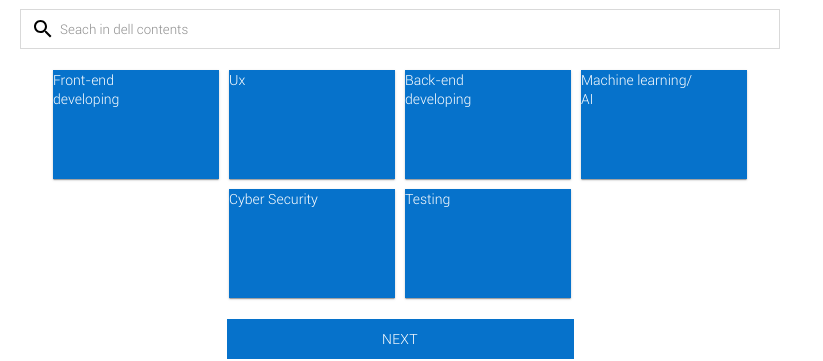
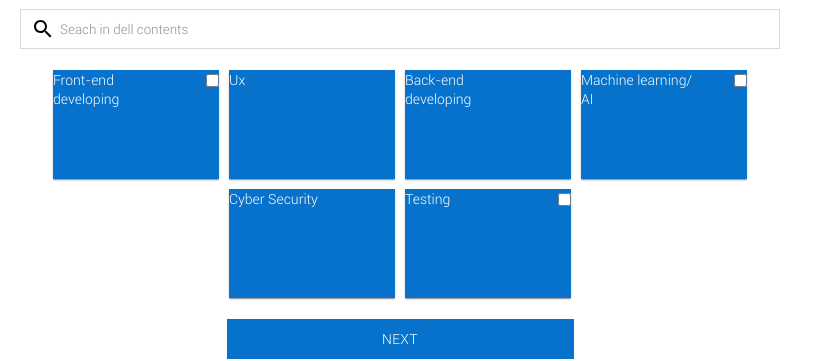
Before and after one commit to 2023M6T3-Inteli/Grupo-3, a React (Vite) app in the folder codigo/frontend/: page /Account in a window 1280 px wide. Shown: the part 158-519 px from the top of the page, without its empty margins (0-823 px from the left). Built offline with nearby package versions, Linux system fonts and the light colour scheme.

Commit message:
finalização da pagina

```diff
--- a/codigo/frontend/src/pages/Account/index.tsx
+++ b/codigo/frontend/src/pages/Account/index.tsx
@@ -36,8 +36,9 @@ const Account: React.FC = () => {
             <Grid item xs={12}>
                 <div style={{ display: "flex", justifyContent: "center", flexDirection:"row", flexWrap:"wrap"}}>
                     {/*<CardAccount/>*/}
-                    <Paper style={{ height: 109, width: 166, backgroundColor: "#0672CB", margin: 5, borderRadius: 0 }} >
-                        <p style={{color:"white"}}>Front-end <br />developing</p>
+                    <Paper style={{ height: 109, width: 166, backgroundColor: "#0672CB", margin: 5, borderRadius: 0, display:'flex', flexDirection:"row",justifyContent:"space-between" }} >
+                        <div><p style={{ color: "white" }}>Front-end <br />developing</p></div>
+                        <div><input type='checkbox'></input></div>
                     </Paper>
                     <Paper style={{ height: 109, width: 166, backgroundColor: "#0672CB", margin: 5, borderRadius: 0 }} >
                         <p style={{ color: "white" }}>Ux</p>
@@ -45,15 +46,18 @@ const Account: React.FC = () => {
                     <Paper style={{ height: 109, width: 166, backgroundColor: "#0672CB", margin: 5, borderRadius: 0 }} >
                         <p style={{ color: "white" }}>Back-end<br />developing</p>
                     </Paper>
-                    <Paper style={{ height: 109, width: 166, backgroundColor: "#0672CB", margin: 5, borderRadius: 0 }} >
-                        <p style={{ color: "white" }}>Machine learning/<br />AI</p>
+                    <Paper style={{ height: 109, width: 166, backgroundColor: "#0672CB", margin: 5, borderRadius: 0, display: 'flex', flexDirection: "row", justifyContent: "space-between" }} >
+                        <div><p style={{ color: "white" }}>Machine learning/<br />AI</p></div>
+                        <div><input type='checkbox'></input></div>
                     </Paper>
                     <Paper style={{ height: 109, width: 166, backgroundColor: "#0672CB", margin: 5, borderRadius: 0 }} >
                         <p style={{ color: "white" }}>Cyber Security</p>
                     </Paper>
-                    <Paper style={{ height: 109, width: 166, backgroundColor: "#0672CB", margin: 5, borderRadius: 0 }} >
+                    <Paper style={{ height: 109, width: 166, backgroundColor: "#0672CB", margin: 5, borderRadius: 0, display: 'flex', flexDirection: "row", justifyContent: "space-between" }} >
                         <p style={{ color: "white" }}>Testing</p>
+                        <div><input type='checkbox'></input></div>
                     </Paper>
+
                 </div>
 
             </Grid>
```
